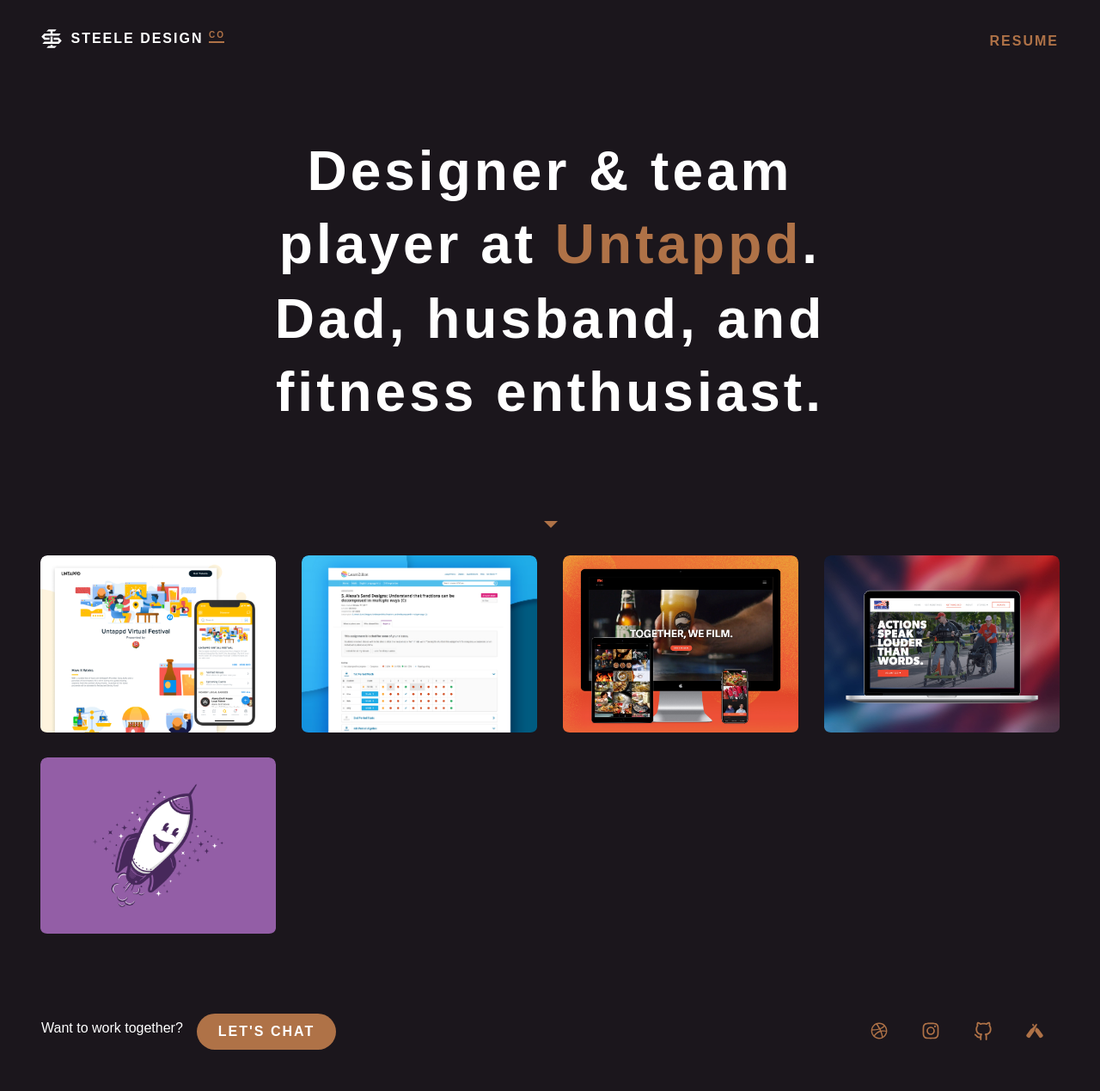
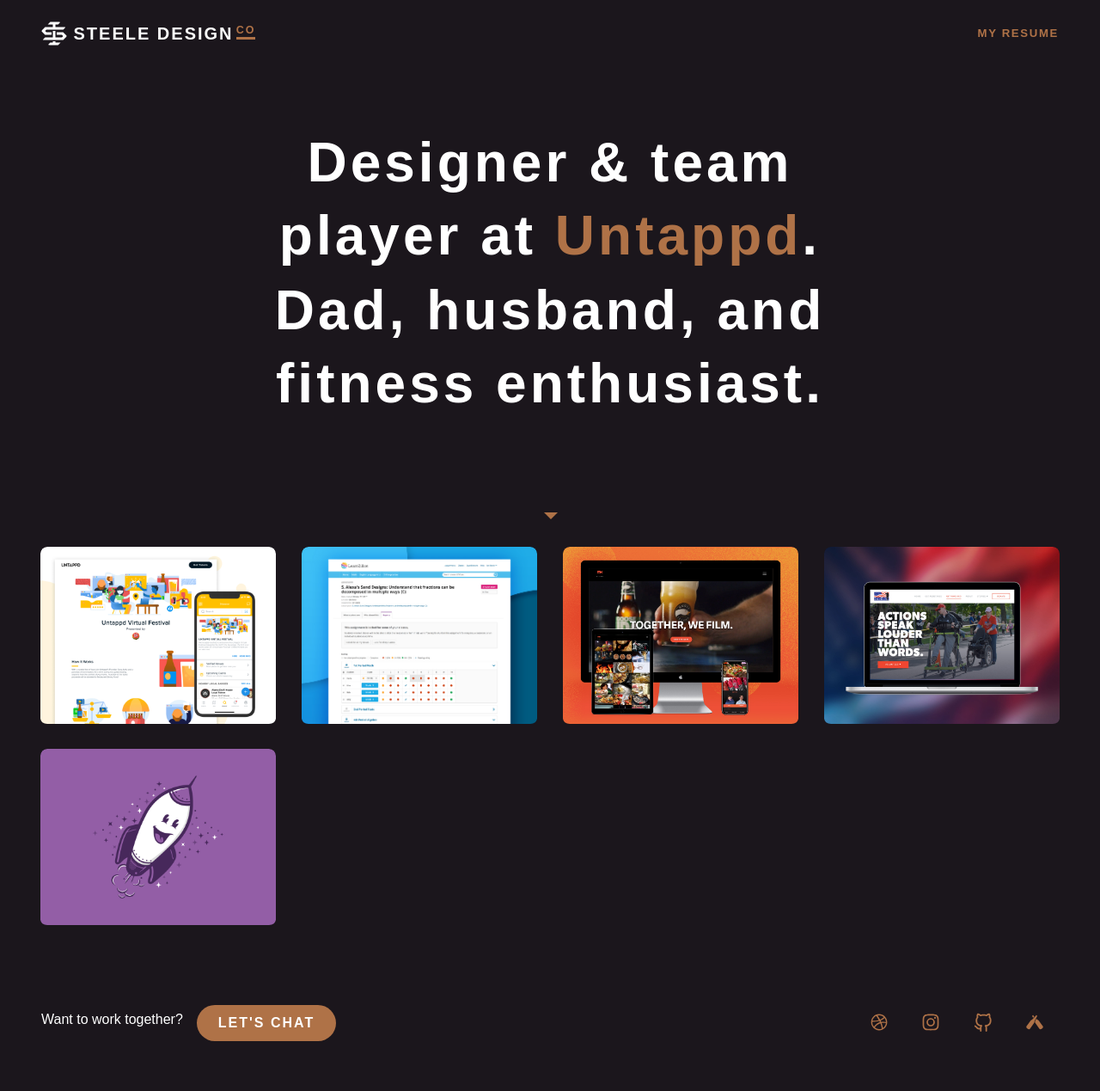
Before and after one commit to iansteele/iansteele, a Jekyll site: the page built from index.html, in a window 1280 px wide. Shown: the whole page at 86% size. Built offline with Jekyll 4.4.1, drawn with Linux system fonts in a browser that asks for light colours; some web fonts are replaced.

Commit message:
added resume link

```diff
--- a/_includes/header.html
+++ b/_includes/header.html
@@ -6,6 +6,6 @@
 		<h1>Steele Design <span class="">co</span></h1>
 	</a>
 	<nav>
-		<a href="https://www.notion.so/Ian-Steele-ca6f009ed2204389be0a2d3a0ee99788">Resume</a>
+		<a href="https://www.notion.so/Ian-Steele-ca6f009ed2204389be0a2d3a0ee99788">My Resume</a>
 	</nav>
 </header>
--- a/_sass/_nav.scss
+++ b/_sass/_nav.scss
@@ -1,5 +1,4 @@
-header,
-nav {
+header {
 	display: flex;
 }
 
@@ -10,7 +9,7 @@ footer {
 
 header {
 	align-items: center;
-	flex-direction: column;
+	font-size: .825em;
 	justify-content: space-between;
 	text-align: center;
 	text-transform: uppercase;
@@ -18,19 +17,21 @@ header {
 }
 
 .logo {
+	align-items: center;
 	color: $white;
+	display: flex;
 	fill: $white;
-	font-size: 1em;
+	// font-size: 1.25em;
 	padding: .5rem 0;
 	text-align: center;
 
 	h1,
 	svg {
 		display: inline-block;
-  	vertical-align: middle;
   }
 
   h1 {
+		display: inline-flex;
   	font-size: inherit;
 		font-weight: 900;
   	letter-spacing: .125rem;
@@ -40,13 +41,13 @@ header {
   h1 span{
   	border-bottom: .25em solid $brand-secondary;
   	color: $brand-secondary;
-  	display: inline-block;
-  	font-size: .625em;
-  	line-height: 1.25em;
-  	margin-top: -.675em;
-  	text-align: center;
-  	vertical-align: inherit;
-  	width: 1.825em;
+		display: block;
+		font-size: .625em;
+		margin-bottom: auto;
+		margin-left: .25em;
+		margin-top: .1em;
+		text-align: center;
+		width: 1.825em;
   }
 
   svg {
@@ -59,11 +60,11 @@ header {
 
 nav {
 	justify-content: space-around;
-	margin-top: .5rem;
 
 	a {
 		color: $brand-secondary;
 		flex-basis: 100px;
+		font-size: .825em;
 		font-weight: bold;
 		letter-spacing: .125em;
 		padding: .5rem;
@@ -75,6 +76,18 @@ nav {
 	}
 }
 
+@media (min-width: 481px) {
+
+	header {
+		font-size: 1rem;
+	}
+
+	.logo h1 {
+		display: flex;
+	}
+
+}
+
 @media (min-width: 768px) {
 
 	header {
@@ -82,15 +95,14 @@ nav {
 	}
 
 	.logo {
+		font-size: 1.25em;
 	  margin-bottom: 0;
 	}
 
 	nav {
 		justify-self: flex-end;
-		margin-bottom: 0;
 
 		a {
-			margin-left: 2em;
 			padding: .5rem 0;
 		}
 	}
```
Also changed, not shown: 2 other files.
